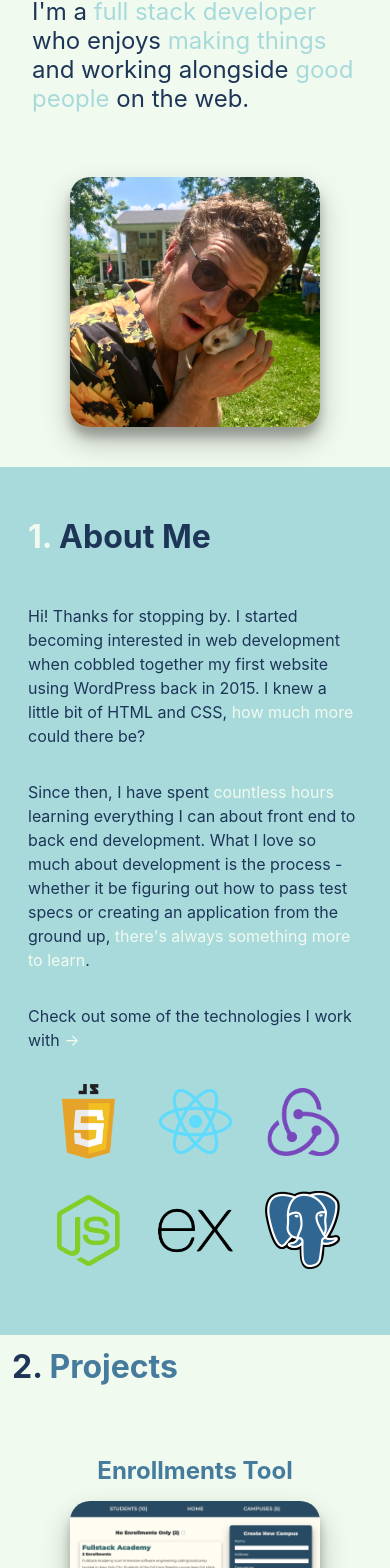
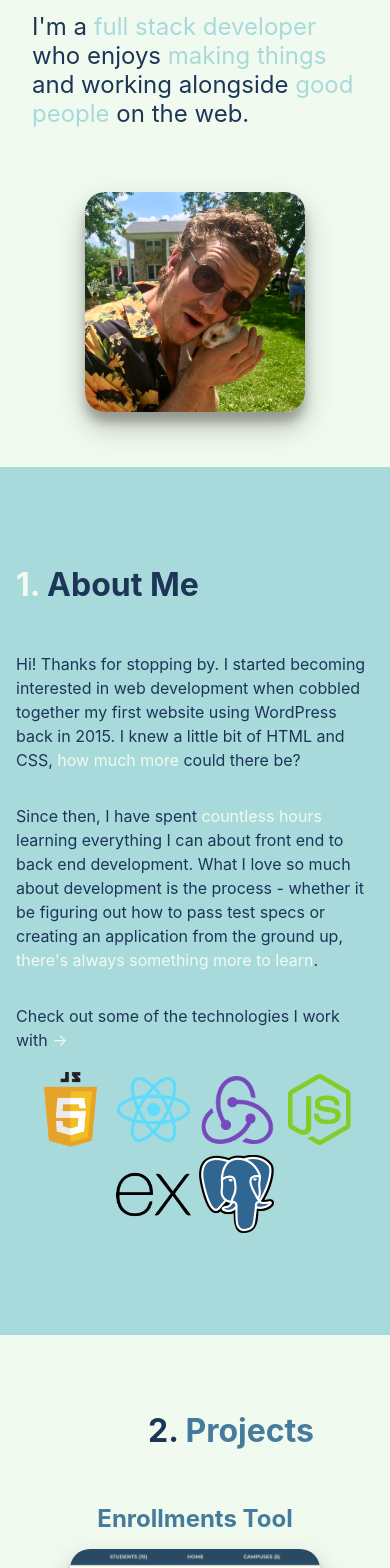
Before and after one commit to corumgold/corygold.dev, a React (Create React App) app: page / in a window 390 px wide. Shown: the part 377-1945 px from the top of the page. Built offline with nearby package versions, Linux system fonts and the light colour scheme.

Commit message:
Fix mobile query for smaller screens

```diff
--- a/less/styles.less
+++ b/less/styles.less
@@ -122,7 +122,7 @@ h2.big-header {
     max-width: 300px;
   }
   @media screen and (max-width: 650px), screen and (max-height: 400px) {
-    max-width: 250px;
+    max-width: 220px;
   }
 }
 
@@ -160,6 +160,12 @@ h2.big-header {
   justify-content: center;
 }
 
+.home-projects h4 {
+ align-self: flex-end;
+ padding-right: 4rem;
+ padding-top: 4rem;
+}
+
 .about-me span {
   color: @primary-color;
 }
@@ -170,7 +176,8 @@ h2.big-header {
   margin: 5rem;
   @media screen and (max-width: 650px), screen and (max-height: 400px) {
     flex-direction: column;
-    margin: 1rem
+    margin: .25rem
+
   }
 }
 
@@ -190,7 +197,8 @@ h2.big-header {
     width: 90px;
   }
   @media screen and (max-width: 650px), screen and (max-height: 400px) {
-    width: 75px
+    width: 75px;
+    margin: .25rem;
   }
 }
 
@@ -215,6 +223,12 @@ h2.big-header {
 }
 
 //projects
+
+
+
+.project-header {
+  font-size: 300px;
+}
 
 .project {
   display: flex;
--- a/src/styles.css
+++ b/src/styles.css
@@ -103,7 +103,7 @@ h2.big-header {
 }
 @media screen and (max-width: 650px), screen and (max-height: 400px) {
   .home-header img {
-    max-width: 250px;
+    max-width: 220px;
   }
 }
 .home-container {
@@ -137,6 +137,11 @@ h2.big-header {
   align-items: center;
   justify-content: center;
 }
+.home-projects h4 {
+  align-self: flex-end;
+  padding-right: 4rem;
+  padding-top: 4rem;
+}
 .about-me span {
   color: #f1faee;
 }
@@ -148,7 +153,7 @@ h2.big-header {
 @media screen and (max-width: 650px), screen and (max-height: 400px) {
   .about-me content {
     flex-direction: column;
-    margin: 1rem;
+    margin: 0.25rem;
   }
 }
 .technologies,
@@ -171,6 +176,7 @@ h2.big-header {
 @media screen and (max-width: 650px), screen and (max-height: 400px) {
   .technologies img {
     width: 75px;
+    margin: 0.25rem;
   }
 }
 .about-me-text {
@@ -194,6 +200,9 @@ h2.big-header {
   .about-me-text p {
     line-height: 1.5rem;
   }
+}
+.project-header {
+  font-size: 300px;
 }
 .project {
   display: flex;
```
